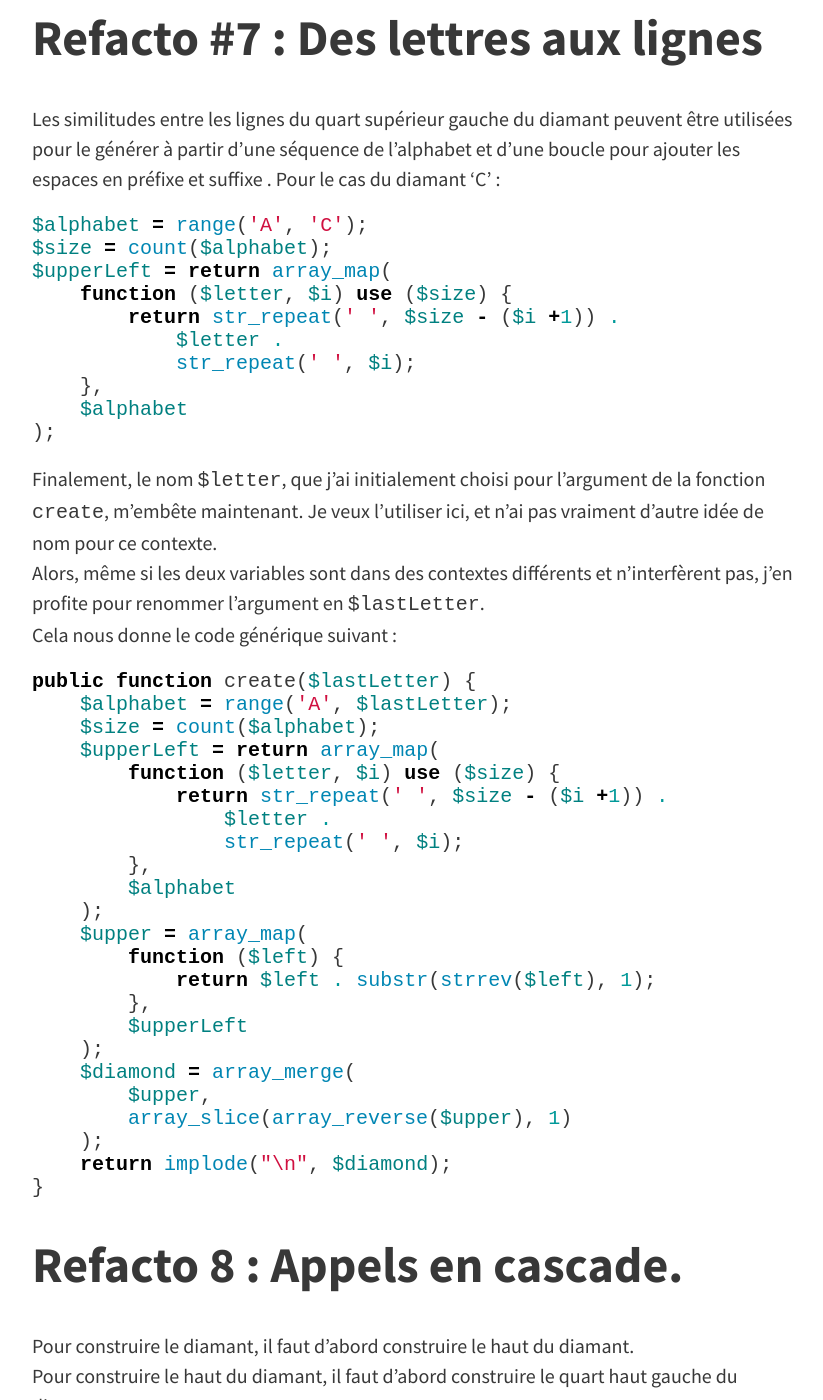
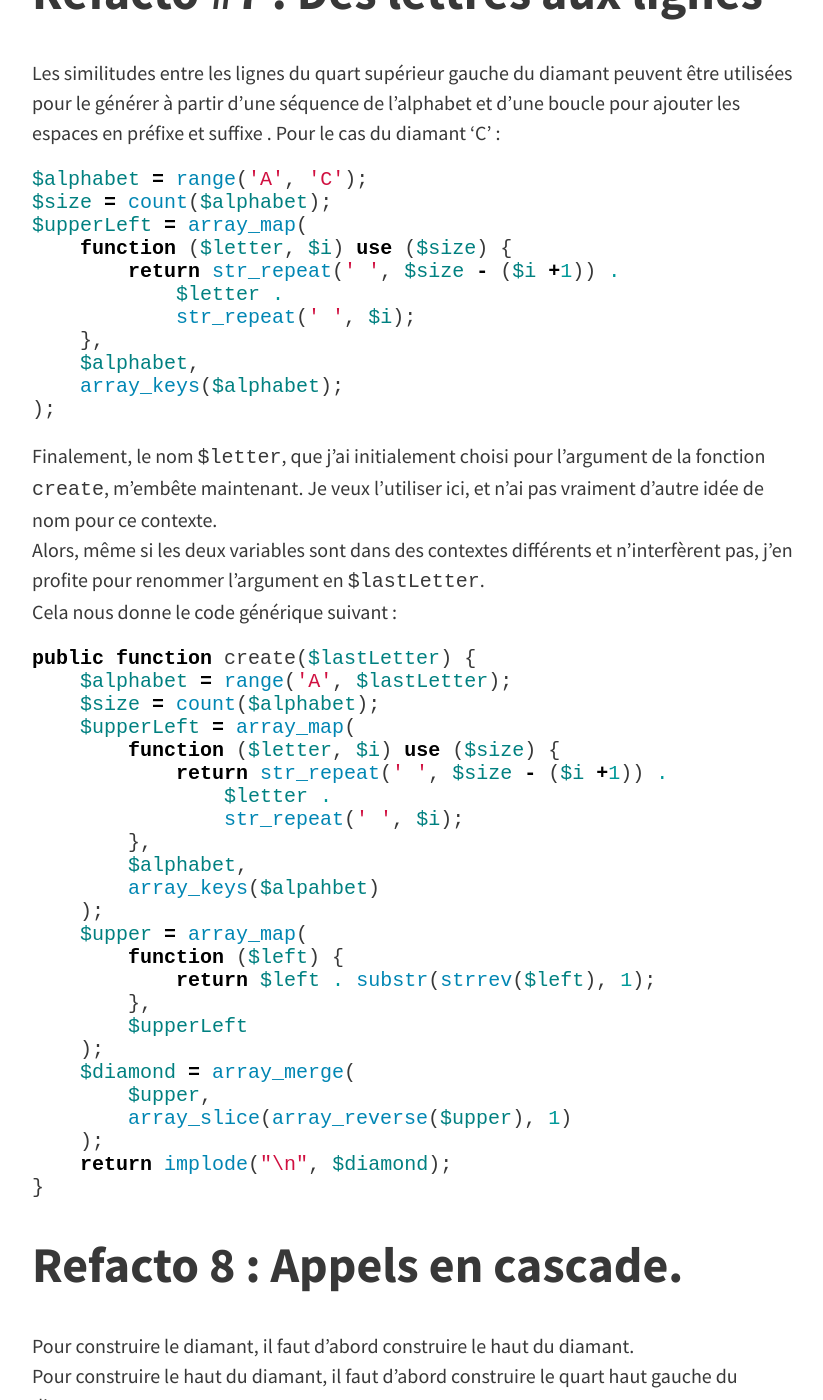
Before and after one commit to jlttt/jlttt.github.io, a Jekyll site: the page built from _posts/2018-03-24-tdd-diamond-kata-php.md, in a window 1280 px wide and 1400 px high, scrolled down 9310 px. Shown: the whole window, without its empty margins (224-1047 px from the left). Built offline with Jekyll 4.4.1, drawn with Linux system fonts in a browser that asks for light colours; nearby versions of some CDN libraries; some of the changed text lies outside the part shown.

Commit message:
Update 2018-03-24-tdd-diamond-kata-php.md

````diff
--- a/_posts/2018-03-24-tdd-diamond-kata-php.md
+++ b/_posts/2018-03-24-tdd-diamond-kata-php.md
@@ -269,8 +269,6 @@ public function create($letter) {
     );
     return implode("\n", $diamond);
 }
-
-
 ```
 
 # Refacto #7 : La diagonale des lettres
@@ -291,13 +289,14 @@ Les similitudes entre les lignes du quart supérieur gauche du diamant peuvent
 ```php
 $alphabet = range('A', 'C');
 $size = count($alphabet);
-$upperLeft = return array_map(
+$upperLeft = array_map(
     function ($letter, $i) use ($size) {
         return str_repeat(' ', $size - ($i +1)) .
             $letter .
             str_repeat(' ', $i);
     },
-    $alphabet
+    $alphabet,
+    array_keys($alphabet);
 );
 ```
 Finalement, le nom `$letter`, que j'ai initialement choisi pour l'argument de la fonction `create`, m'embête maintenant. Je veux l'utiliser ici, et n'ai pas vraiment d'autre idée de nom pour ce contexte.
@@ -307,13 +306,14 @@ Cela nous donne le code générique suivant :
 public function create($lastLetter) {
     $alphabet = range('A', $lastLetter);
     $size = count($alphabet);
-    $upperLeft = return array_map(
+    $upperLeft = array_map(
         function ($letter, $i) use ($size) {
             return str_repeat(' ', $size - ($i +1)) .
                 $letter .
                 str_repeat(' ', $i);
         },
-        $alphabet
+        $alphabet,
+        array_keys($alpahbet)
     );
     $upper = array_map(
         function ($left) {
@@ -365,7 +365,8 @@ class Diamond {
                     $letter .
                     str_repeat(' ', $i);
             },
-            $alphabet
+            $alphabet,
+            array_keys($alphabet)
         );
     }
 }
````
Also changed, not shown: other parts of _posts/2018-03-24-tdd-diamond-kata-php.md (+1 -1 lines).
